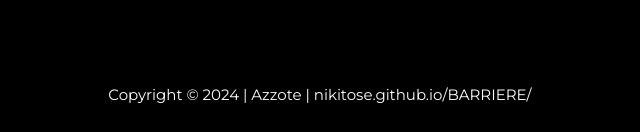
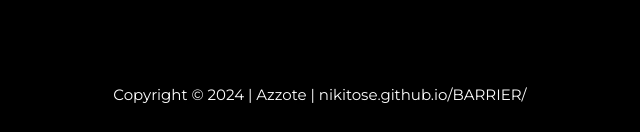
Before and after one commit to Nikitose/BARRIER, a plain HTML site: page index-ru.html in a window 1280 px wide. Shown: the part 5515-5647 px from the top of the page, 320-960 px from the left. Drawn offline with Linux system fonts and the light colour scheme; a web font is replaced by a local one.

Commit message:
Update index-ru.html

```diff
--- a/index-ru.html
+++ b/index-ru.html
@@ -217,7 +217,7 @@
         <div class="degrader-2">
             <div class="content wrapper">
                 <div class="col col-6">
-                    <p>Copyright © 2024 | Azzote | nikitose.github.io/BARRIERE/</p>
+                    <p>Copyright © 2024 | Azzote | nikitose.github.io/BARRIER/</p>
                 </div>
             </div>
         </div>
```
